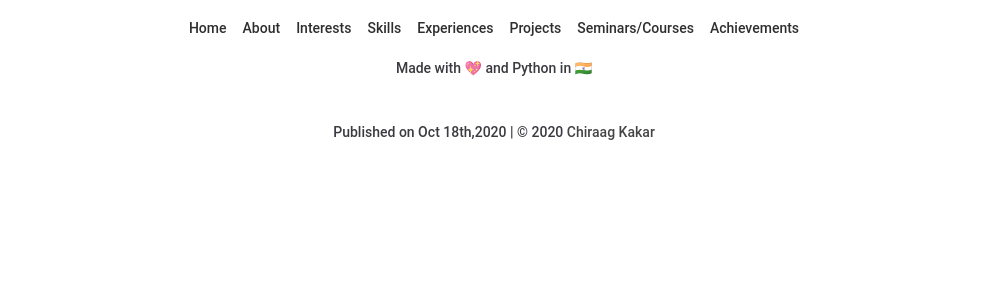
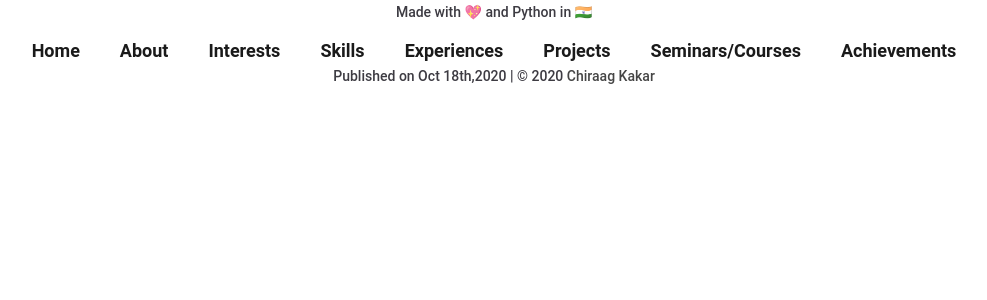
Before and after one commit to chiraag-kakar/portfolio, a Django app: template contents/templates/contents/base.html in a window 1280 px wide. Shown: the top 300 px of the page, without its empty margins (146-1133 px from the left). Run offline with Django 3.2, Linux system fonts and the light colour scheme; the template is opened without the code that fills it, so the values that code supplies are empty; some libraries are stand-ins or nearby versions.

Commit message:
Update base.html

```diff
--- a/contents/templates/contents/base.html
+++ b/contents/templates/contents/base.html
@@ -49,11 +49,14 @@
     </div>
     <!-- End Loader -->
 
+    <header class="black-bg mh-header mh-fixed-nav nav-scroll mh-xs-mobile-nav" id="mh-header" style="background-color: rgba(255, 255, 255, 0.8)">
 
+        <div class="container">
+            <div class="row">
    <nav class="navbar navbar-expand-lg mh-nav nav-btn justify-content-center" style="background-color: rgb(255, 255, 255);">
             <button class="navbar-toggler" type="button" data-toggle="collapse" data-target="#navbarSupportedContent" aria-controls="navbarSupportedContent" aria-expanded="false" aria-label="Toggle navigation">
                                     <span class="navbar-toggler-icon icon">
-                                        <svg id="Layer_1" width="1em" height="1em" viewBox="0 0 16 16" xmlns="http://www.w3.org/2000/svg"><g><path d="m174 240h-108c-36.393 0-66-29.607-66-66v-108c0-36.393 29.607-66 66-66h108c36.393 0 66 29.607 66 66v108c0 36.393-29.607 66-66 66zm-108-208c-18.748 0-34 15.252-34 34v108c0 18.748 15.252 34 34 34h108c18.748 0 34-15.252 34-34v-108c0-18.748-15.252-34-34-34z"/><path d="m446 240h-108c-36.393 0-66-29.607-66-66v-108c0-36.393 29.607-66 66-66h108c36.393 0 66 29.607 66 66v108c0 36.393-29.607 66-66 66zm-108-208c-18.748 0-34 15.252-34 34v108c0 18.748 15.252 34 34 34h108c18.748 0 34-15.252 34-34v-108c0-18.748-15.252-34-34-34z"/><path d="m392 512c-66.168 0-120-53.832-120-120s53.832-120 120-120 120 53.832 120 120-53.832 120-120 120zm0-208c-48.523 0-88 39.477-88 88s39.477 88 88 88 88-39.477 88-88-39.477-88-88-88z"/><path d="m174 512h-108c-36.393 0-66-29.607-66-66v-108c0-36.393 29.607-66 66-66h108c36.393 0 66 29.607 66 66v108c0 36.393-29.607 66-66 66zm-108-208c-18.748 0-34 15.252-34 34v108c0 18.748 15.252 34 34 34h108c18.748 0 34-15.252 34-34v-108c0-18.748-15.252-34-34-34z"/></g></svg>
+                                        <svg id="Layer_1" enable-background="new 0 0 16 16" width="1em" height="1em" viewBox="0 0 16 16" xmlns="http://www.w3.org/2000/svg"><g><path d="m174 240h-108c-36.393 0-66-29.607-66-66v-108c0-36.393 29.607-66 66-66h108c36.393 0 66 29.607 66 66v108c0 36.393-29.607 66-66 66zm-108-208c-18.748 0-34 15.252-34 34v108c0 18.748 15.252 34 34 34h108c18.748 0 34-15.252 34-34v-108c0-18.748-15.252-34-34-34z"/><path d="m446 240h-108c-36.393 0-66-29.607-66-66v-108c0-36.393 29.607-66 66-66h108c36.393 0 66 29.607 66 66v108c0 36.393-29.607 66-66 66zm-108-208c-18.748 0-34 15.252-34 34v108c0 18.748 15.252 34 34 34h108c18.748 0 34-15.252 34-34v-108c0-18.748-15.252-34-34-34z"/><path d="m392 512c-66.168 0-120-53.832-120-120s53.832-120 120-120 120 53.832 120 120-53.832 120-120 120zm0-208c-48.523 0-88 39.477-88 88s39.477 88 88 88 88-39.477 88-88-39.477-88-88-88z"/><path d="m174 512h-108c-36.393 0-66-29.607-66-66v-108c0-36.393 29.607-66 66-66h108c36.393 0 66 29.607 66 66v108c0 36.393-29.607 66-66 66zm-108-208c-18.748 0-34 15.252-34 34v108c0 18.748 15.252 34 34 34h108c18.748 0 34-15.252 34-34v-108c0-18.748-15.252-34-34-34z"/></g></svg>
                                     </span>
                                 </button>
 
@@ -87,6 +90,9 @@
                     </ul>
             </div>
     </nav>
+     </div>
+        </div>
+    </header>
 <!--     <header class="black-bg mh-header mh-fixed-nav nav-scroll mh-xs-mobile-nav" id="mh-header" style="background-color: rgba(255, 255, 255, 0.8)">
 
         <div class="container">
```
